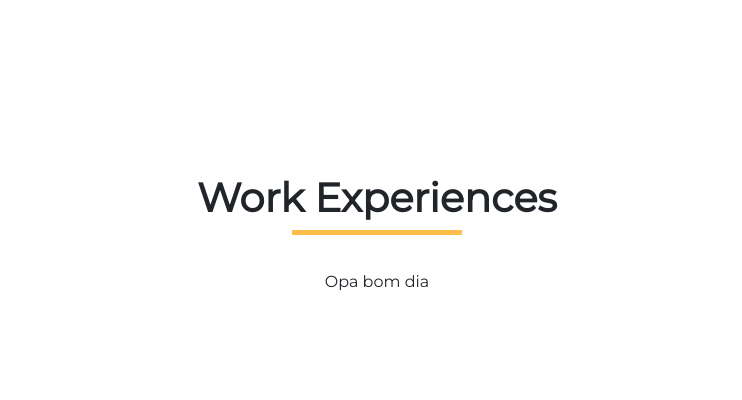
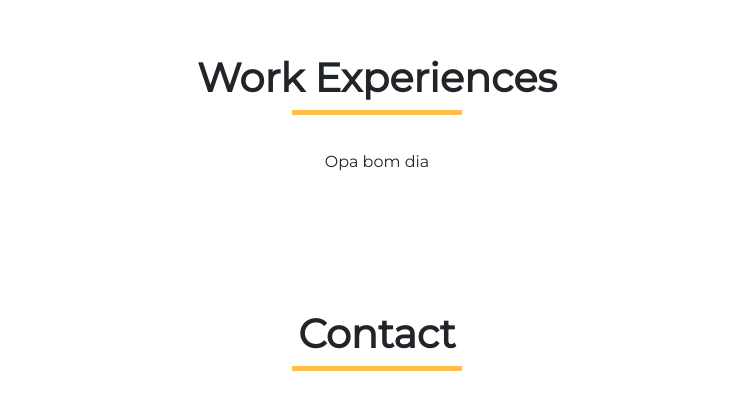
Before and after one commit to Ptedx/ptedx.github.io, a plain HTML site: page index.html in a window 1280 px wide. Shown: the part 2632-3032 px from the top of the page, without its empty margins (263-1005 px from the left). Drawn offline with nearby package versions, Linux system fonts and the light colour scheme.

```diff
--- a/public/css/main/index.css
+++ b/public/css/main/index.css
@@ -273,9 +273,3 @@
     color: #ffbd4a !important;
     text-decoration: none;
 }
-
-/*Work Experiences section*/
-.experiences{
-    padding-top: 120px;
-    padding-bottom: 100px;
-}
```
Also changed, not shown: public/js/main/animations.js (+0 -24 lines), public/img/main/sem fundo-3.png (added), 1 other file.
